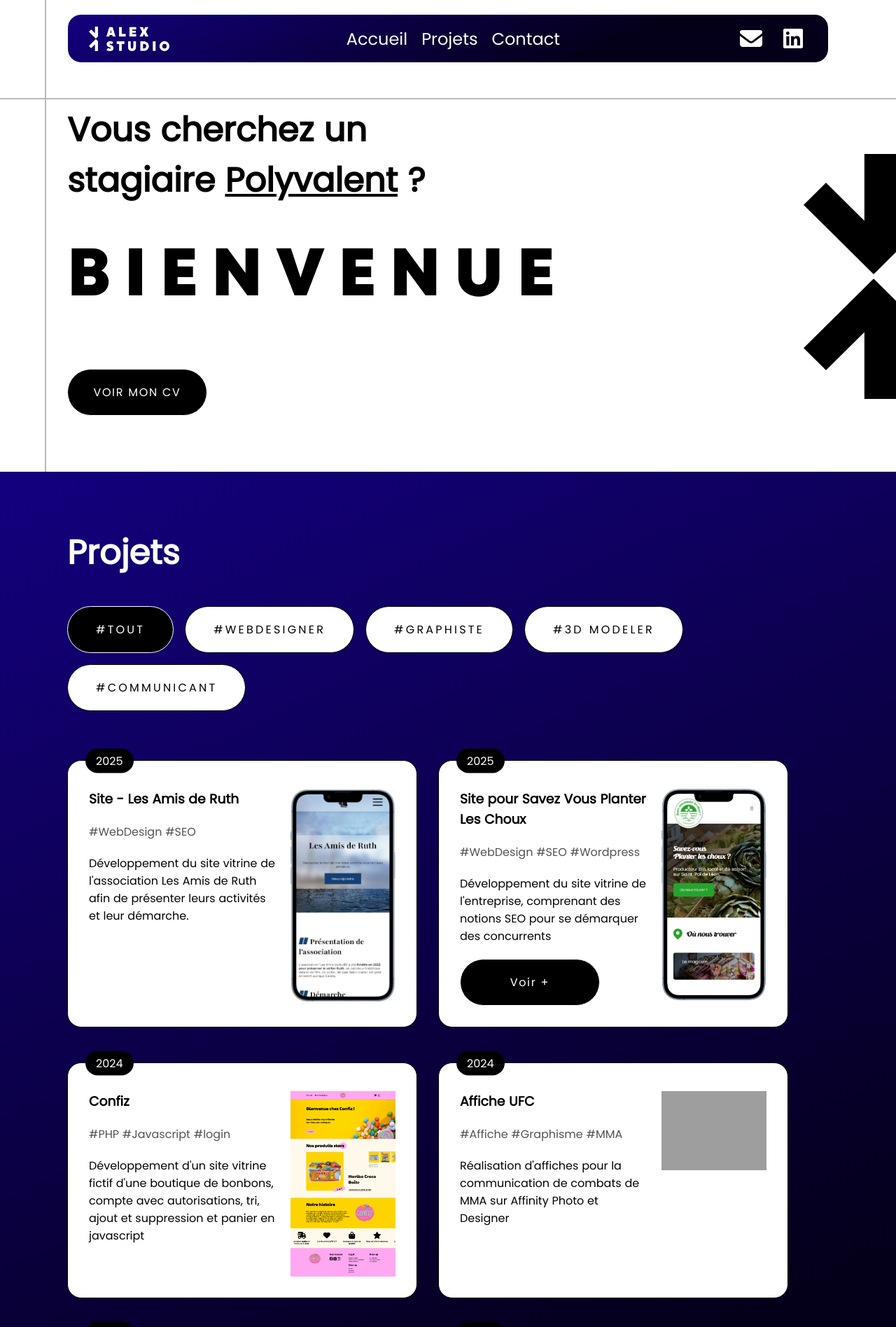
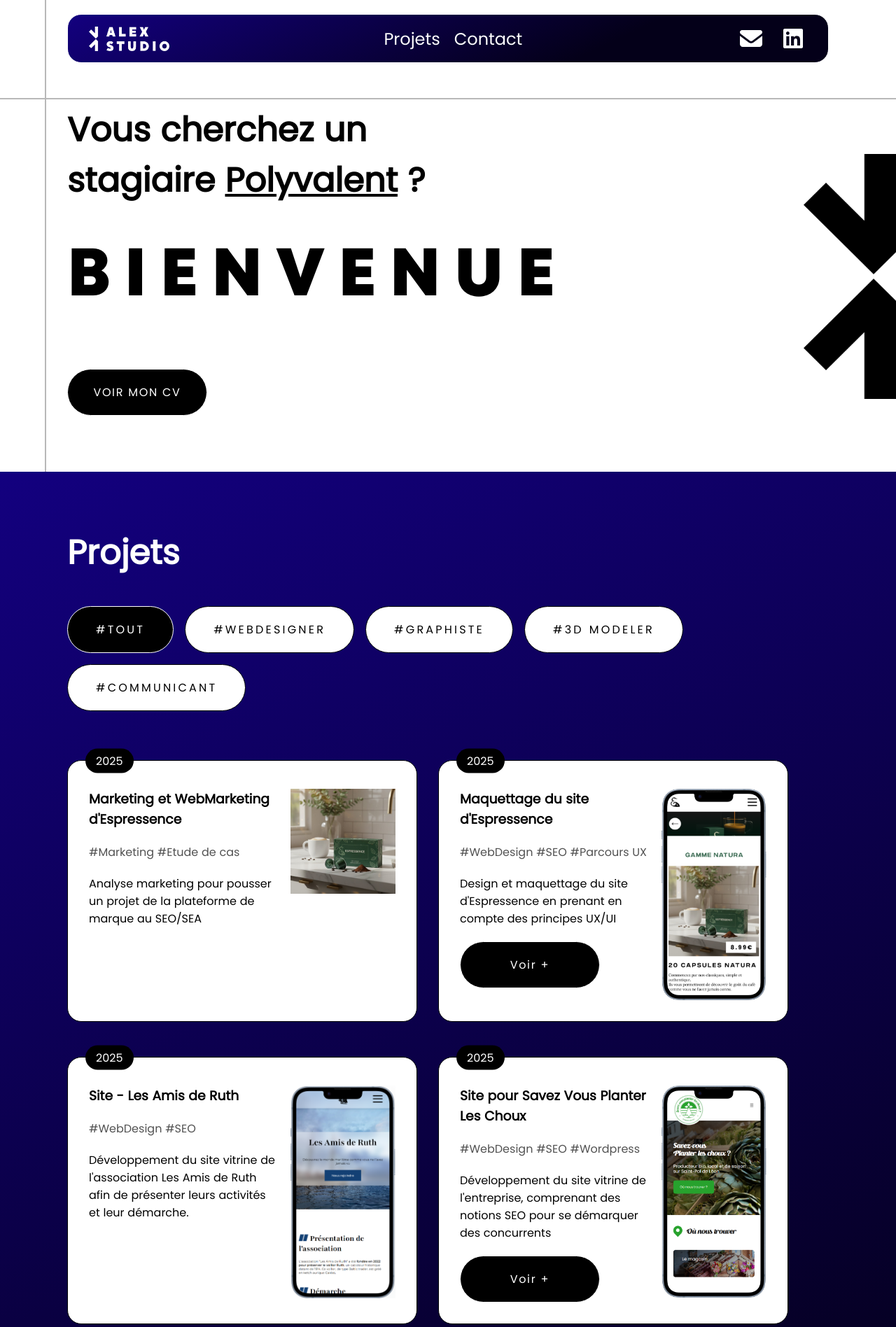
Before and after one commit to AlexianVnh/Portfolio, a PHP site: page / in a window 1280 px wide. Shown: the top 1896 px of the page at 70% size. Run offline with PHP 8.4, Linux system fonts and the light colour scheme; grey boxes are pictures that could not be loaded.

Commit message:
Salve projet 1

```diff
--- a/css/style.css
+++ b/css/style.css
@@ -91,7 +91,7 @@ header nav:nth-of-type(2) a {
   height: 40px;
 }
 header nav:nth-of-type(2) a:nth-of-type(1) {
-  display: block;
+  display: flex;
 }
 @media (max-width: 480px) {
   header nav:nth-of-type(2) a:nth-of-type(1) {
@@ -101,24 +101,24 @@ header nav:nth-of-type(2) a:nth-of-type(1) {
 header * {
   color: #FFF;
 }
-header img:nth-of-type(1) {
-  display: block;
+header > a:nth-of-type(1) {
+  display: flex;
 }
 @media (max-width: 600px) {
-  header img:nth-of-type(1) {
+  header > a:nth-of-type(1) {
     display: none;
   }
 }
-header img:nth-of-type(2) {
+header > a:nth-of-type(2) {
   display: none;
 }
 @media (max-width: 600px) {
-  header img:nth-of-type(2) {
-    display: block;
+  header > a:nth-of-type(2) {
+    display: flex;
   }
 }
 @media (max-width: 380px) {
-  header img:nth-of-type(2) {
+  header > a:nth-of-type(2) {
     display: none;
   }
 }
--- a/data/projets.json
+++ b/data/projets.json
@@ -1,4 +1,23 @@
 [
+  {
+    "type": "communicant",
+    "title": "Marketing et WebMarketing d'Espressence",
+    "tags": ["Marketing", "Etude de cas"],
+    "description": "Analyse marketing pour pousser un projet de la plateforme de marque au SEO/SEA",
+    "year": "2025",
+    "image": "images/projets/Espressence.png",
+    "alt": "Image d'Espressence"
+  },
+  {
+    "type": "webdesigner",
+    "title": "Maquettage du site d'Espressence",
+    "tags": ["WebDesign", "SEO", "Parcours UX"],
+    "description": "Design et maquettage du site d'Espressence en prenant en compte des principes UX/UI",
+    "year": "2025",
+    "image": "images/projets/EspressenceMaquette.png",
+    "alt": "Site d'Espressence",
+    "seeMore": "https://www.figma.com/design/g9GiLLafLxs2hgNwBUWC42/Untitled?node-id=0-1&t=fGuYlb1t9Y4fkbFf-1"
+  },
   {
     "type": "webdesigner",
     "title": "Site - Les Amis de Ruth",
@@ -55,6 +74,15 @@
     "alt": "Affiche de Barbara Liskov"
   },
   {
+    "type": "3d",
+    "title": "Signalétique de la Roche Jagu",
+    "tags": ["Signalétique", "3D", "maquettage"],
+    "description": "Proposition de signalétiques pour le parc de la Roche Jagu",
+    "year": "2025",
+    "image": "images/projets/laRocheJagu.png",
+    "alt": "Modèle 3D signalétique"
+  },
+  {
     "type": "",
     "title": "EN COURS",
     "tags": ["Les autres", "projets", "arrivent"],
--- a/index.html
+++ b/index.html
@@ -13,14 +13,13 @@
 </head>
 
 <header class="width-responsive">
-    <img src="images/logo_portfolio/logo_portfolio_blanc.png" alt="Logo Portfolio" height="35">
-    <img src="images/logo_portfolio/logo_seul_portfolio_blanc.png" alt="Logo Portfolio" height="35">
+    <a href="index.html#"><img src="images/logo_portfolio/logo_portfolio_blanc.png" alt="Logo Portfolio" height="35"></a>
+    <a href="index.html#"><img src="images/logo_portfolio/logo_seul_portfolio_blanc.png" alt="Logo Portfolio" height="35"></a>
 
 
     <nav>
-        <a href="index.php#">Accueil</a>
-        <a href="index.php#projets">Projets</a>
-        <a href="index.php#contact">Contact</a>
+        <a href="#projets">Projets</a>
+        <a href="#contact">Contact</a>
     </nav>
 
     <nav>
@@ -51,7 +50,7 @@
 
 
 
-    <section class="projets-section section">
+    <section class="projets-section section" id="projets">
         <div class="width-responsive">
             <h2>Projets</h2>
 
@@ -173,7 +172,7 @@
 
 </main>
 
-<footer class="footer">
+<footer class="footer" id="contact">
     <div class="width-responsive footer-content">
         <img src="images/logo_portfolio/logo_portfolio_black.png" alt="Décoration" height="180" style="transform: rotate(180deg);">
 
--- a/scss/style.scss
+++ b/scss/style.scss
@@ -113,7 +113,7 @@ header {
   & nav:nth-of-type(2) {
     a {
       &:nth-of-type(1) { // LOGO MAIL QUI DISPARAIT SI TROP PETIT
-        display: block;
+        display: flex;
         @media (max-width: 480px) {
           display: none;
         }
@@ -126,16 +126,16 @@ header {
     color: $white;
   }
 
-  img:nth-of-type(1) { // LOGO PORTOFLIO CHANGEMENT EN FONCTION TAILLE
-    display: block;
+  &>a:nth-of-type(1) { // LOGO PORTOFLIO CHANGEMENT EN FONCTION TAILLE
+    display: flex;
     @media (max-width: 600px) {
       display: none;
     }
   }
-  img:nth-of-type(2) {
+  &>a:nth-of-type(2) {
     display: none;
     @media (max-width: 600px) {
-      display: block;
+      display: flex;
     }
     @media (max-width: 380px) {
       display: none;
```
Also changed, not shown: images/projets/Espressence.png (added), images/projets/EspressenceMaquette.png (added), images/projets/LaRocheJagu.png (added).
